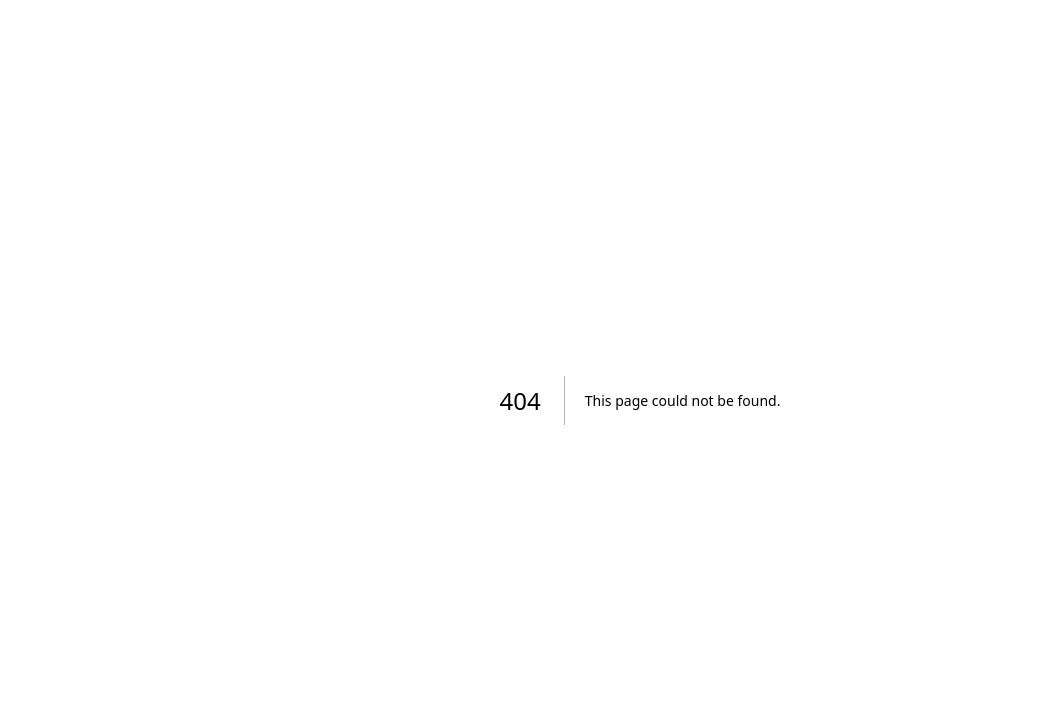
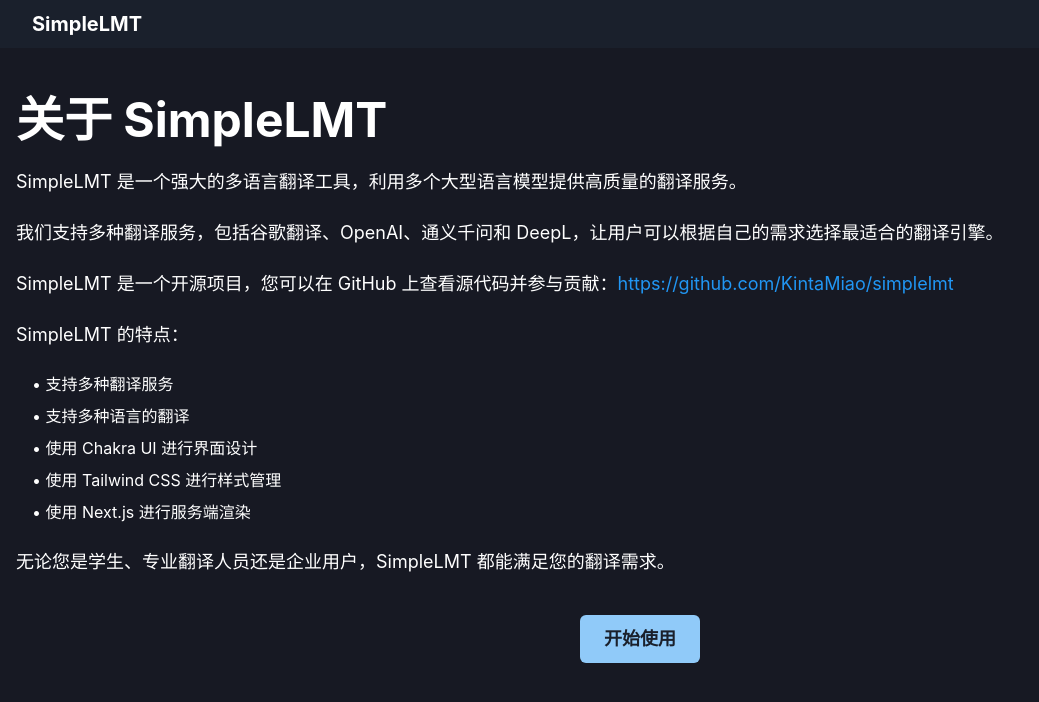
Before and after one commit to KintaMiao/simplelmt, a Next.js app: page /about in a window 1280 px wide. Before the commit this address had no page. Shown: the top 702 px of the page, without its empty margins (0-1039 px from the left). Built offline with nearby package versions, Linux system fonts and the light colour scheme.

Commit message:
添加About页

```diff
--- /dev/null
+++ b/app/about/page.tsx
@@ -0,0 +1,52 @@
+import React from 'react';
+import { Box, Container, Heading, Text, VStack, Button, Link } from "@chakra-ui/react";
+
+const AboutPage: React.FC = () => {
+  return (
+    <Box minHeight="100vh" bg="gray.900" color="white">
+      <Box bg="gray.800" px={4} py={3} mb={4}>
+        <Container maxW="container.xl">
+          <Heading size="md">SimpleLMT</Heading>
+        </Container>
+      </Box>
+
+      <Container maxW="container.xl" py={8}>
+        <VStack spacing={6} align="start">
+          <Heading as="h1" size="2xl">关于 SimpleLMT</Heading>
+          <Text fontSize="lg">
+            SimpleLMT 是一个强大的多语言翻译工具，利用多个大型语言模型提供高质量的翻译服务。
+          </Text>
+          <Text fontSize="lg">
+            我们支持多种翻译服务，包括谷歌翻译、OpenAI、通义千问和 DeepL，让用户可以根据自己的需求选择最适合的翻译引擎。
+          </Text>
+          <Text fontSize="lg">
+            SimpleLMT 是一个开源项目，您可以在 GitHub 上查看源代码并参与贡献：
+            <Link href="https://github.com/KintaMiao/simplelmt" color="brand.500" isExternal>
+              https://github.com/KintaMiao/simplelmt
+            </Link>
+          </Text>
+          <Text fontSize="lg">
+            SimpleLMT 的特点：
+          </Text>
+          <VStack spacing={2} align="start" pl={4}>
+            <Text>• 支持多种翻译服务</Text>
+            <Text>• 支持多种语言的翻译</Text>
+            <Text>• 使用 Chakra UI 进行界面设计</Text>
+            <Text>• 使用 Tailwind CSS 进行样式管理</Text>
+            <Text>• 使用 Next.js 进行服务端渲染</Text>
+          </VStack>
+          <Text fontSize="lg">
+            无论您是学生、专业翻译人员还是企业用户，SimpleLMT 都能满足您的翻译需求。
+          </Text>
+          <Box display="flex" justifyContent="center" width="100%">
+            <Button as={Link} href="/" colorScheme="brand" size="lg" mt={4}>
+              开始使用
+            </Button>
+          </Box>
+        </VStack>
+      </Container>
+    </Box>
+  );
+};
+
+export default AboutPage;
```
